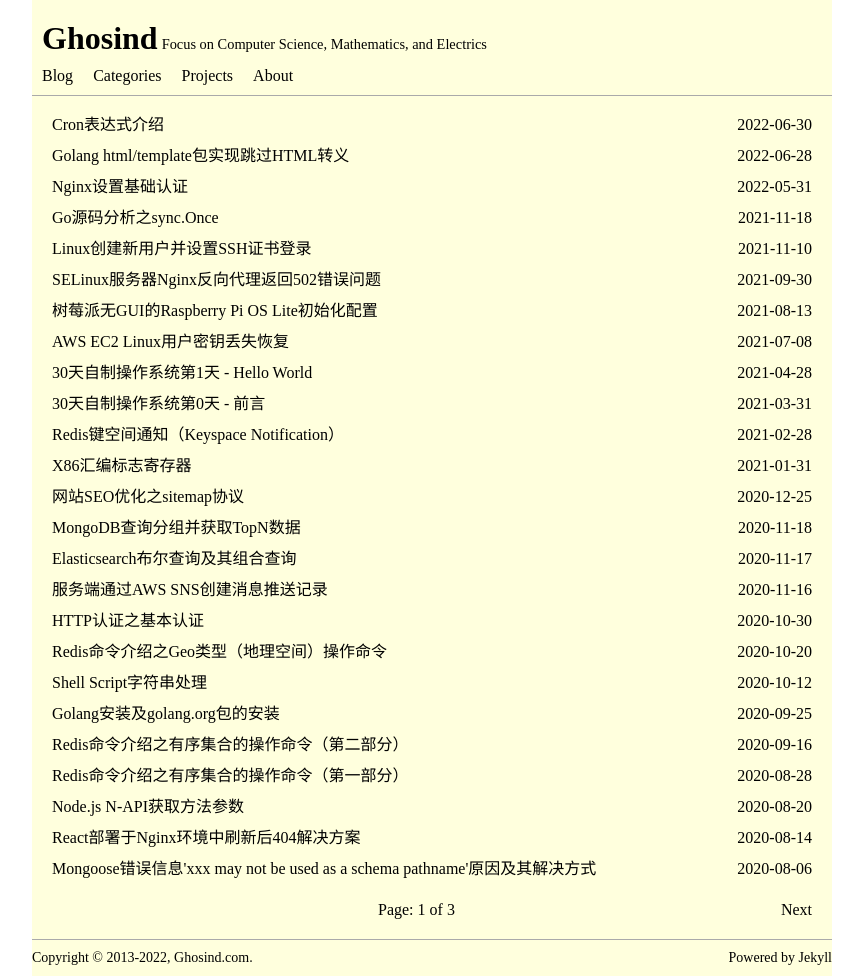
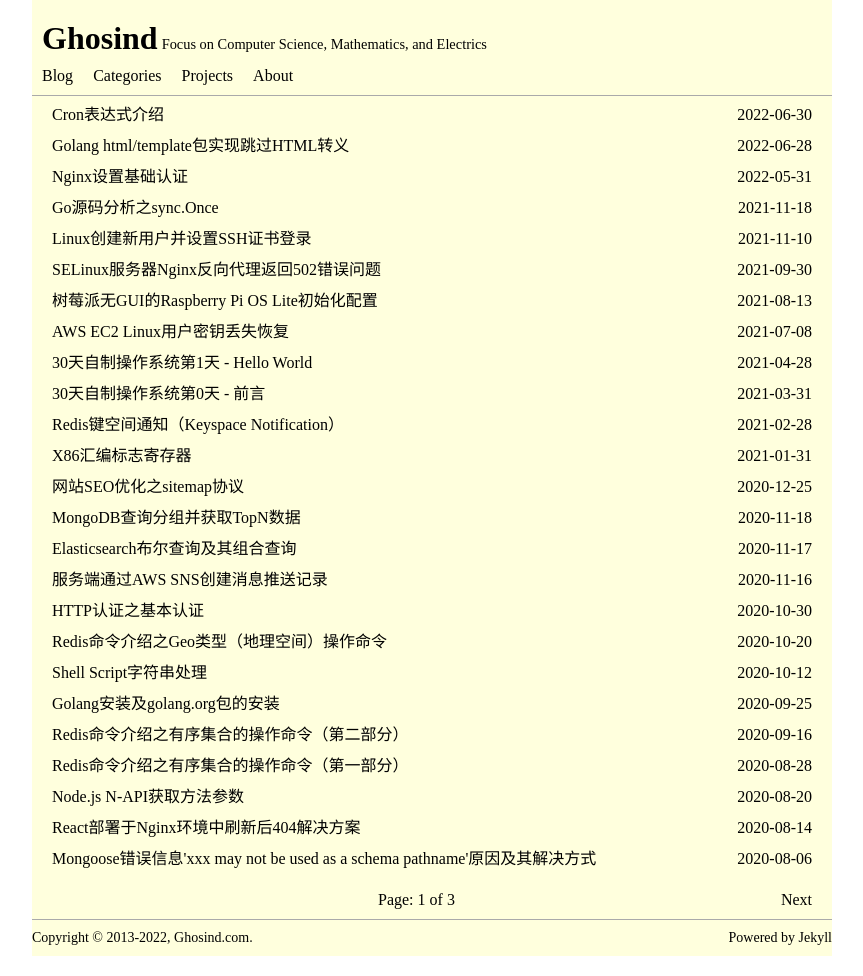
Before and after one commit to mjalalimanesh/mjalalimanesh.github.io, a Jekyll site: the page built from index.html, in a window 1280 px wide. Shown: the whole page, without its empty margins (208-1071 px from the left). Built offline with Jekyll 4.4.1, drawn with Linux system fonts in a browser that asks for light colours; the list of posts is cut into pages by our own code.

Commit message:
Update main.scss

```diff
--- a/_sass/main.scss
+++ b/_sass/main.scss
@@ -9,7 +9,8 @@
   font-family: "Inconsolata";
   background-color: #FFFFDD;
   width: 95%;
-  margin: 10px auto;
+  padding: 10px auto;
+  margin: 0 auto;
   overflow: hidden;
   min-height: calc(100vh - 158px);
 }
```
